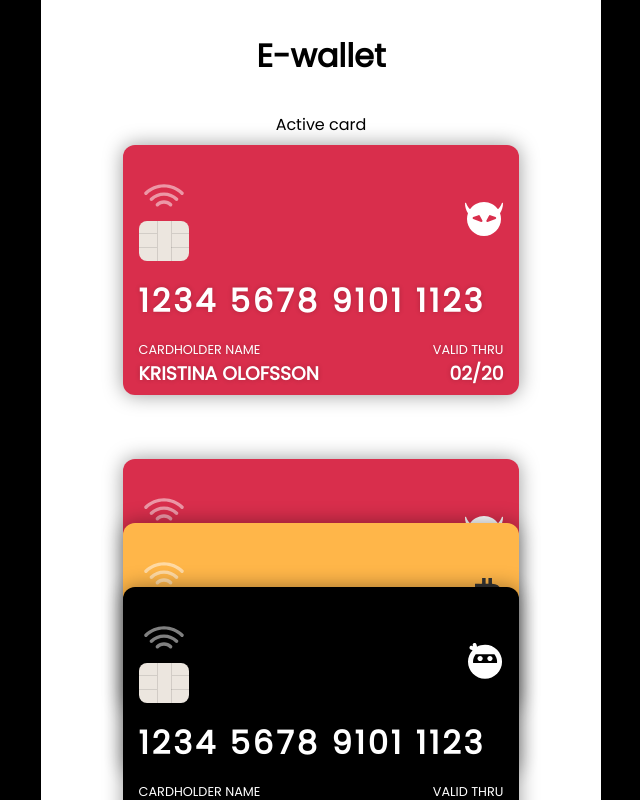
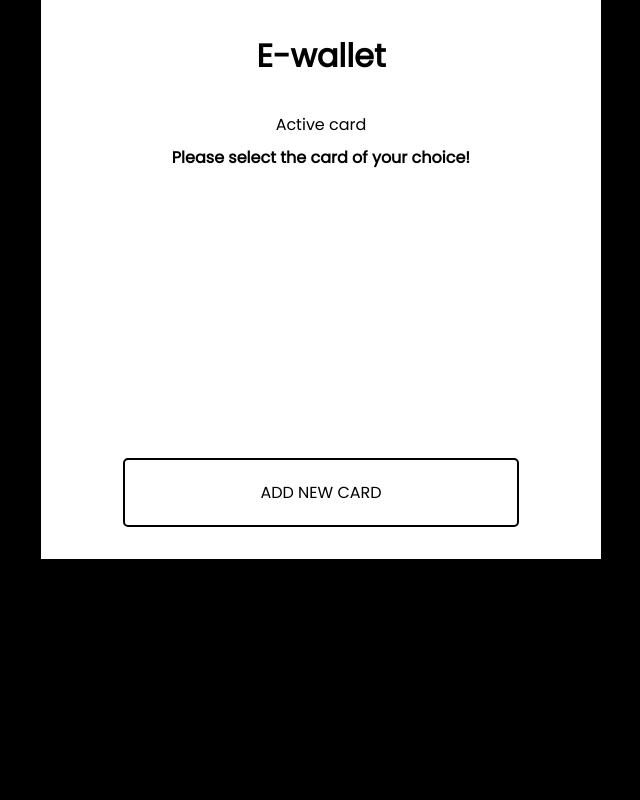
Before and after one commit to jenseneducation-Elam-Nabi/elam-wallet-vue-js, a Vue app: page / in a window 1280 px wide. Shown: the top 800 px of the page, without its empty margins (319-959 px from the left). Built offline with nearby package versions, Linux system fonts and the light colour scheme.

Commit message:
final commit

```diff
--- a/public/index.html
+++ b/public/index.html
@@ -1,17 +1,22 @@
 <!DOCTYPE html>
 <html lang="en">
+
 <head>
   <meta charset="utf-8">
+  <script src="https://kit.fontawesome.com/f99197ea87.js" crossorigin="anonymous"></script>
   <meta http-equiv="X-UA-Compatible" content="IE=edge">
   <meta name="viewport" content="width=device-width,initial-scale=1.0">
   <link rel="icon" href="<%= BASE_URL %>favicon.ico">
   <title><%= htmlWebpackPlugin.options.title %></title>
 </head>
+
 <body>
   <noscript>
-      <strong>We're sorry but <%= htmlWebpackPlugin.options.title %> doesn't work properly without JavaScript enabled. Please enable it to continue.</strong>
+    <strong>We're sorry but <%= htmlWebpackPlugin.options.title %> doesn't work properly without JavaScript enabled.
+      Please enable it to continue.</strong>
   </noscript>
   <div id="app"></div>
   <!-- built files will be auto injected -->
 </body>
+
 </html>
--- a/src/components/Card.vue
+++ b/src/components/Card.vue
@@ -4,14 +4,13 @@
     class="my-card"
     :style="{'background-color': cardInfo.backgroundColor}"
   >
+    <i class="fas fa-trash" @click="deleteCard"></i>
+
     <div class="card-icon">
       <img :src="cardInfo.chip" alt="card-info" />
       <img :src="cardInfo.vendor" alt="card-info" />
     </div>
-
     <h1 class="card-nr" v-if="cardInfo.cardNr">{{ AddSpace }}</h1>
-
-    <!-- <h1 class="card-nr">{{cardInfo.cardNr}}</h1> -->
 
     <ul class="info">
       <li>
@@ -40,6 +39,14 @@ export default {
       let cNumberSpaces = cNumber.match(/.{1,4}/g);
       return cNumberSpaces.join(" ");
     }
+  },
+  methods: {
+    deleteCard() {
+      if (confirm("This will delete choosen creditcard, are you sure?")) {
+        this.$root.$emit("delete-card", this.cardInfo.id);
+      }
+      return;
+    }
   }
 };
 </script>
@@ -53,12 +60,30 @@ export default {
   color: #fff;
   z-index: 1;
   flex-flow: column;
+  position: relative;
   padding: 2rem 1rem;
   border-radius: 12px;
   backface-visibility: hidden;
   justify-content: space-between;
   text-shadow: 0 0 5px rgba(#000, 0.2);
   box-shadow: 0 0 20px rgba(#000, 0.4);
+
+  i {
+    top: -10px;
+    right: -10px;
+    color: red;
+    font-size: 2rem;
+    cursor: pointer;
+    transition: 0.3s;
+    position: absolute;
+    text-shadow: 0 0 15px rgba(#000, 0.3);
+
+    &:hover {
+      opacity: 0.8;
+      transform: scale(1.3);
+    }
+  }
+
   .card-icon {
     display: flex;
     align-items: center;
--- a/src/main.js
+++ b/src/main.js
@@ -7,43 +7,58 @@ Vue.config.productionTip = false
 new Vue({
   router,
   data: () => ({
-    cards: [
-      {
-        id: 1,
-        chip: require("./assets/chip-light.svg"),
-        vendor: require("./assets/vendor-evil.svg"),
-        cardNr: "1234567891011123",
-        owner: "Kristina Olofsson",
-        month: "02",
-        year: "20",
-        backgroundColor: "#D92E4C"
-      },
-      {
-        id: 2,
-        chip: require("./assets/chip-light.svg"),
-        vendor: require("./assets/vendor-bitcoin.svg"),
-        cardNr: "1234567891011123",
-        owner: "Albert Karlsson",
-        month: "05",
-        year: "22",
-        backgroundColor: "#ffb649"
-      },
-      {
-        id: 3,
-        chip: require("./assets/chip-light.svg"),
-        vendor: require("./assets/vendor-ninja.svg"),
-        cardNr: "1234567891011123",
-        owner: "Chupa Cabra",
-        month: "03",
-        year: "21",
-        backgroundColor: "#000"
-      }
-    ]
+    // cards: [
+    //   {
+    //     id: 1,
+    //     chip: require("./assets/chip-light.svg"),
+    //     vendor: require("./assets/vendor-evil.svg"),
+    //     cardNr: "1234567891011123",
+    //     owner: "Kristina Olofsson",
+    //     month: "02",
+    //     year: "20",
+    //     backgroundColor: "#D92E4C"
+    //   },
+    //   {
+    //     id: 2,
+    //     chip: require("./assets/chip-light.svg"),
+    //     vendor: require("./assets/vendor-bitcoin.svg"),
+    //     cardNr: "1234567891011123",
+    //     owner: "Albert Karlsson",
+    //     month: "05",
+    //     year: "22",
+    //     backgroundColor: "#ffb649"
+    //   },
+    //   {
+    //     id: 3,
+    //     chip: require("./assets/chip-light.svg"),
+    //     vendor: require("./assets/vendor-ninja.svg"),
+    //     cardNr: "1234567891011123",
+    //     owner: "Chupa Cabra",
+    //     month: "03",
+    //     year: "21",
+    //     backgroundColor: "#000"
+    //   }
+    // ]
+    cards: []
   }),
   mounted() {
+    if (localStorage.getItem("card-item")) {
+      try {
+        this.cards = JSON.parse(localStorage.getItem("card-item"));
+      } catch (error) {
+        console.log(error);
+      }
+    }
     this.$root.$on('add-card', card => {
       this.cards.push(card)
+      const parsed = JSON.stringify(this.cards);
+      localStorage.setItem('card-item', parsed)
     })
+    this.$root.$on("delete-card", id => {
+      this.cards = JSON.parse(localStorage.getItem("card-item"));
+      this.cards = this.cards.filter(card => card.id != id);
+      localStorage.setItem("card-item", JSON.stringify(this.cards));
+    });
   },
   render: h => h(App)
 }).$mount('#app')
--- a/src/views/AddCard.vue
+++ b/src/views/AddCard.vue
@@ -1,7 +1,7 @@
 <template>
   <div class="card-container">
     <Top headline="Add new bank card" smallHeadline="New card" />
-    <Card :cardInfo="cardInfo" />
+    <Card class="first-card" :cardInfo="cardInfo" />
     <CardForm @change-vendor="changeVendor" :cardInfo="cardInfo" />
   </div>
 </template>
--- a/src/views/Home.vue
+++ b/src/views/Home.vue
@@ -1,7 +1,8 @@
 <template>
   <div class="card-container">
     <Top headline="E-wallet" smallHeadline="Active card" />
-    <Card :cardInfo="cardInfo" />
+    <h4 v-if="!cardInfo">Please select the card of your choice!</h4>
+    <Card v-else class="first-card" :cardInfo="cardInfo" />
     <CardStack @change-card="changeCard" />
     <router-link class="my-btn" :to="{ name: 'AddCard' }">Add new card</router-link>
   </div>
@@ -17,18 +18,12 @@ export default {
   components: { Top, Card, CardStack },
   data() {
     return {
-      cardInfo: this.$root.$data.cards[0]
+      cardInfo: this.$root.$data.cards[0] && 0
     };
   },
   methods: {
     changeCard(card) {
       this.cardInfo = card;
-    }
-  },
-
-  computed: {
-    cards() {
-      return this.$root.$data.cards;
     }
   }
 };
@@ -42,10 +37,21 @@ export default {
   max-width: 560px;
   background: #fff;
 
+  .first-card {
+    i {
+      display: none;
+    }
+  }
+
+  h4 {
+    text-align: center;
+  }
+
   .my-btn {
     padding: 20px;
     width: 80%;
     margin: auto;
+    outline: none;
     display: block;
     border: 2px solid #000;
     text-align: center;
```
Also changed, not shown: 1 other file (tests, documents, lock files or other folders). Lines whose indentation alone changed are shown as unchanged.
